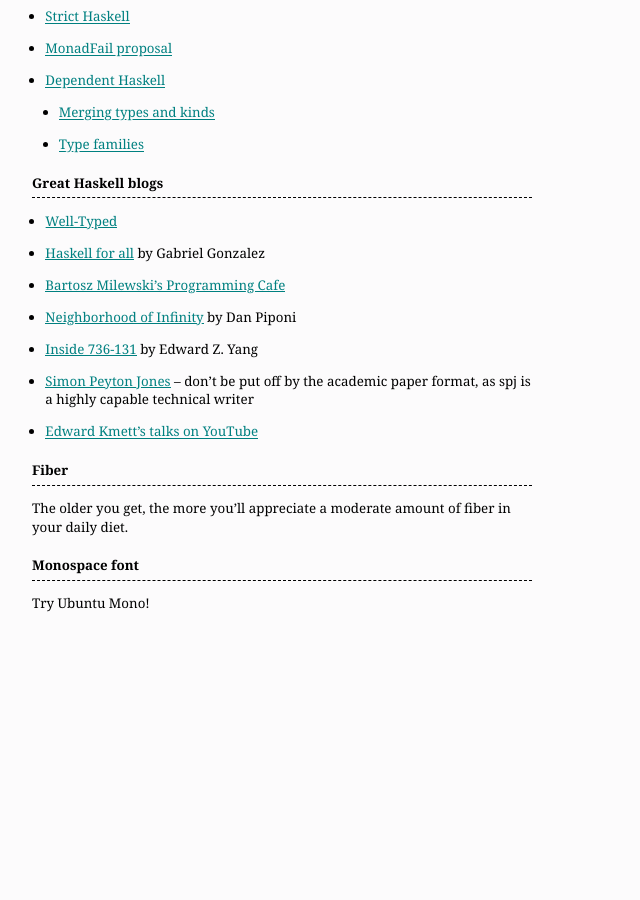
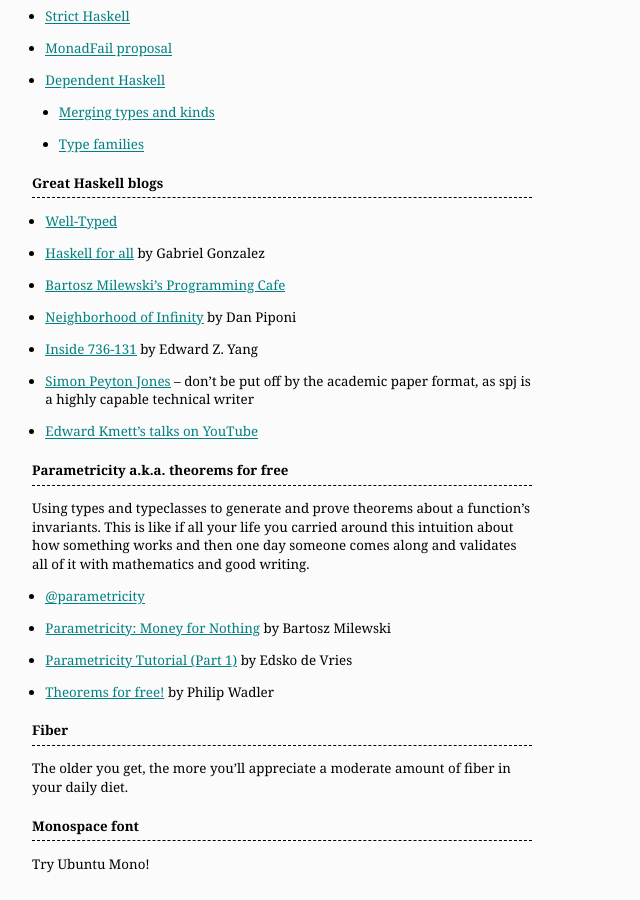
Before and after one commit to hlian/hao.codes, a Jekyll site: the page built from _posts/2015-11-30-haskell-treasure-map.md, in a window 1280 px wide and 900 px high, scrolled down 5050 px. Shown: the whole window, without its empty margins (0-640 px from the left). Built offline with Jekyll 4.4.1, drawn with Linux system fonts in a browser that asks for light colours; Markdown is read by kramdown in place of the engine named in the settings; before the commit the page ends 5690 px from its top, so only the background shows below that.

Commit message:
Update 2015-11-30-haskell-treasure-map.md

```diff
--- a/_posts/2015-11-30-haskell-treasure-map.md
+++ b/_posts/2015-11-30-haskell-treasure-map.md
@@ -219,6 +219,18 @@
 
 * [Edward Kmett's talks on YouTube](https://www.google.com/search?q=edward+kmett&oq=edward+kmett&tbm=vid)
 
+## Parametricity a.k.a. theorems for free
+
+Using types and typeclasses to generate and prove theorems about a function's invariants. This is like if all your life you carried around this intuition about how something works and then one day someone comes along and validates all of it with mathematics and good writing.
+
+* [@parametricity](https://twitter.com/parametricity)
+
+* [Parametricity: Money for Nothing](http://bartoszmilewski.com/2014/09/22/parametricity-money-for-nothing-and-theorems-for-free/) by Bartosz Milewski
+
+* [Parametricity Tutorial (Part 1)](http://www.well-typed.com/blog/2015/05/parametricity/) by Edsko de Vries
+
+* [Theorems for free!](http://ttic.uchicago.edu/~dreyer/course/papers/wadler.pdf) by Philip Wadler
+
 ## Fiber
 
 The older you get, the more you'll appreciate a moderate amount of fiber in your daily diet.
```
